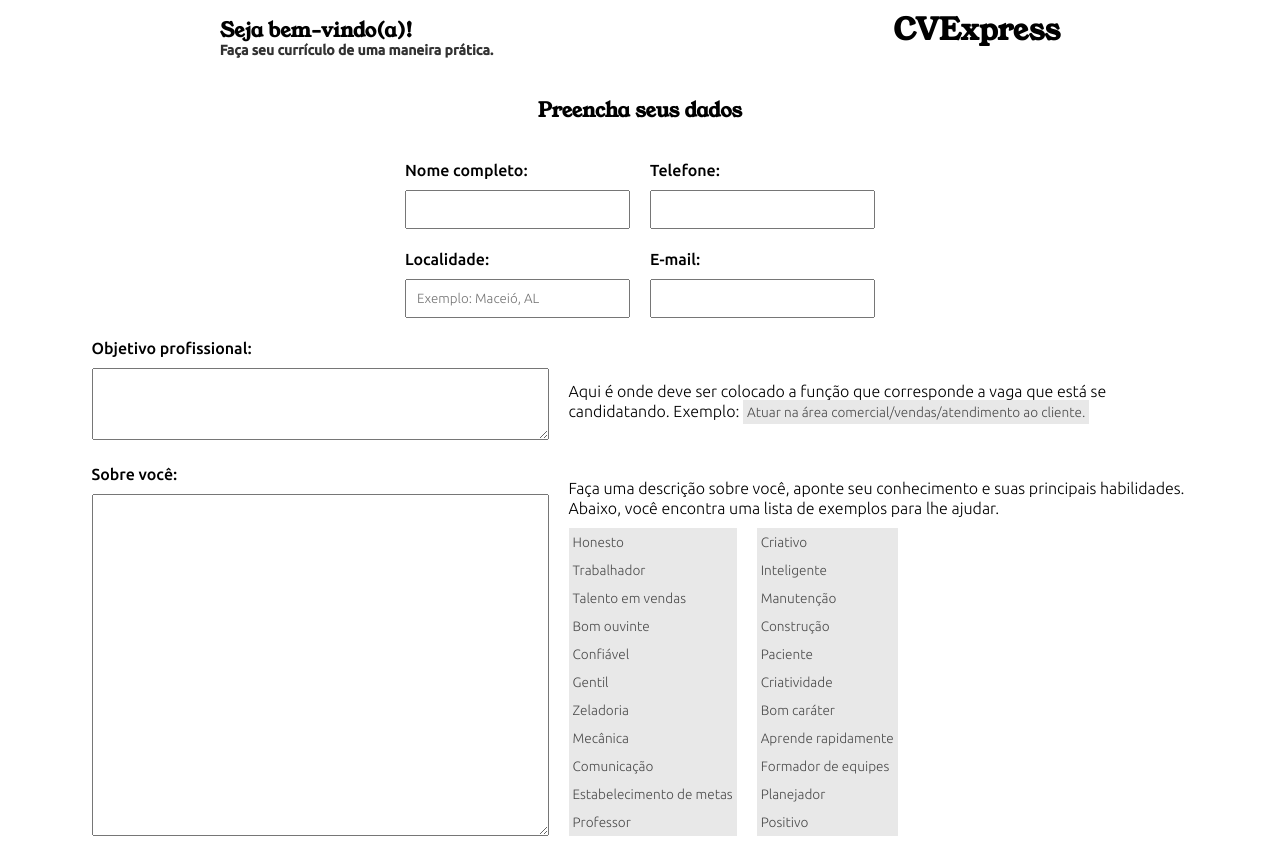
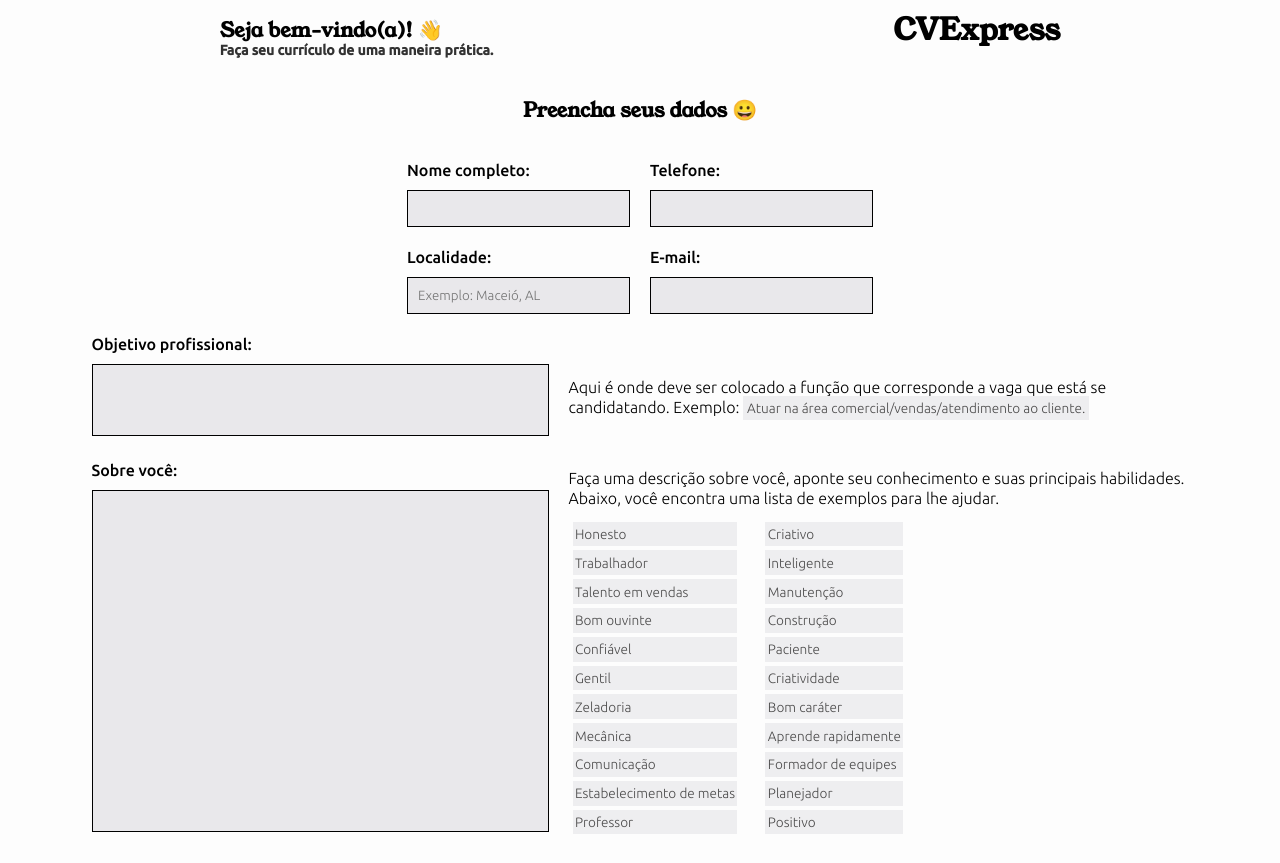
Before and after one commit to jonathafernandes/cv-express, a plain HTML site: page index.html in a window 1280 px wide. Shown: the top 863 px of the page. Drawn offline with Linux system fonts and the light colour scheme.

Commit message:
projeto finalizado

```diff
--- a/index.html
+++ b/index.html
@@ -6,6 +6,7 @@
   <link rel="preconnect" href="https://fonts.googleapis.com">
   <link rel="preconnect" href="https://fonts.gstatic.com" crossorigin>
   <link href="https://fonts.googleapis.com/css2?family=Ubuntu:wght@300;500&family=Young+Serif&display=swap" rel="stylesheet">
+  <link href="https://fonts.googleapis.com/css2?family=Roboto:wght@400&display=swap" rel="stylesheet">
   <link rel="stylesheet" href="./style.css">
   <title>CVExpress | Crie seu currículo de forma práica</title>
   <script src="https://cdnjs.cloudflare.com/ajax/libs/pdfmake/0.1.68/pdfmake.min.js"></script>
@@ -14,13 +15,13 @@
 <body>
   <header>
     <div>
-      <h2>Seja bem-vindo(a)!</h2>
+      <h2>Seja bem-vindo(a)! 👋</h2>
       <h3>Faça seu currículo de uma maneira prática.</h3>
     </div>
     <h1>CVExpress</h1>
   </header>
-  <form action="#" method="post">
-    <h2>Preencha seus dados</h2>
+  <form>
+    <h2>Preencha seus dados 😀</h2>
     <section class="form-section-1">
       <div>
         <label for="fullName">Nome completo:</label><br>
@@ -147,7 +148,7 @@
       </div>
     </section>
     <footer>
-      <h2>Clique no botão abaixo para baixar seu currículo</h2>
+      <h2>Clique no botão abaixo para baixar seu currículo 💜</h2>
       <button id="generateButton">Download do currículo</button>
     </footer>
   </form>
--- a/script.js
+++ b/script.js
@@ -66,7 +66,7 @@ function generatePDF() {
             style: 'main'
         },
         {
-            text: 'SOBRE MIN\n______________________________________________________',
+            text: 'SOBRE MIM\n______________________________________________________',
             style: 'title'
         },
         {
@@ -184,7 +184,7 @@ function generatePDF() {
         }
     };
 
-    pdfMake.createPdf(documentDefinition).download('documento.pdf');
+    pdfMake.createPdf(documentDefinition).download(`Currículo - ${fullName}.pdf`);
 }
 
 checkPdfMakeLoaded();
--- a/style.css
+++ b/style.css
@@ -1,3 +1,7 @@
+:root {
+    --primary-color: #e9e8eb;
+}
+
 * {
     margin: 0;
     padding: 0;
@@ -5,6 +9,7 @@
 }
 
 body {
+    background: #fdfdfd;
     font-family: 'Ubuntu', sans-serif;
     font-size: 1rem;
     line-height: 20px;
@@ -17,19 +22,22 @@ label {
 }
 
 input {
+    padding: 10px;
+}
+
+textarea {
+    padding: 20px;
+
+    resize: none;
+}
+
+input, textarea {
     margin-top: 10px;
-    padding: 10px;
 
     font-family: 'Ubuntu', sans-serif;
     font-weight: 300;
-}
-
-textarea {
-    margin-top: 10px;
-    padding: 20px;
-
-    font-family: 'Ubuntu', sans-serif;
-    font-weight: 300;
+    background: var(--primary-color);
+    border: 1px solid #000;
 }
 
 span {
@@ -62,17 +70,18 @@ ul li {
     list-style: none;
     font-size: 0.85rem;
     opacity: 0.7;
-    background: #dfdfdf;
+    background: var(--primary-color);
     font-weight: 300;
 
-    padding: 0.25rem;
+    margin: 0.25rem;
+    padding: 0.15rem;
 }
 
 .example {
     font-size: 0.85rem;
     font-weight: 300;
     opacity: 0.7;
-    background: #dfdfdf;
+    background: var(--primary-color);
 
     padding: 0.25rem;
 }
@@ -202,10 +211,6 @@ form button:hover {
         width: 90%;
     }
 
-    .example {
-        text-align: start;
-    }
-
     header {
         flex-direction: column-reverse;
         gap: 20px;
```
